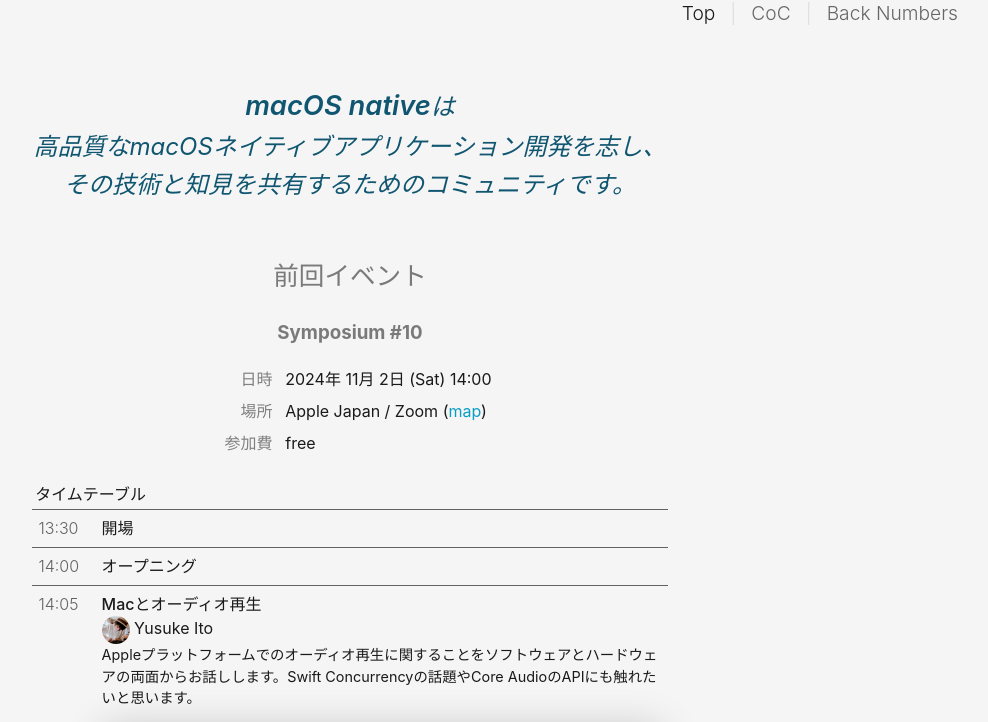
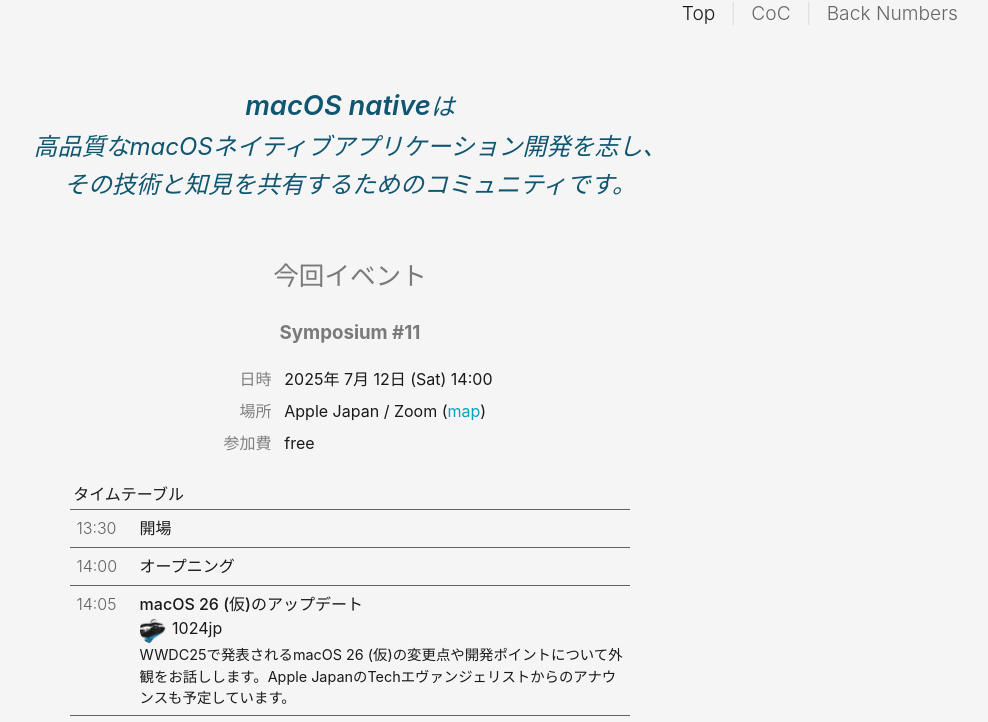
Before and after one commit to macOS-native/macos-native.github.io, a Jekyll site: the page built from index.md, in a window 1280 px wide and 1400 px high, scrolled down 357 px. Shown: the top 722 px of the window, without its empty margins (290-1278 px from the left). Built offline with Jekyll 4.4.1, drawn with Linux system fonts in a browser that asks for light colours; some of the changed text lies outside the part shown; grey boxes are pictures that could not be loaded.

Commit message:
Publish symopsium 11

```diff
--- a/_data/events.yml
+++ b/_data/events.yml
@@ -1,3 +1,38 @@
+- title: "Symposium #11"
+  date: 2025-07-12 14:00:00+09:00
+  location:
+    name: Apple Japan / Zoom
+    address: 東京都港区六本木6-10-1 六本木ヒルズ森タワー
+    map: https://maps.apple.com/?address=6-10-1%20Roppongi,%20Minato,%20Tokyo,%20Japan%20106-0032&auid=4332199426080983867&ll=35.660305,139.729490&lsp=9902&q=Apple%20Japan%20Inc.
+  fee: "free"
+  entry_url: https://macos-native.connpass.com/event/358680/
+  timetable:
+    - time: "13:30"
+      title: "開場"
+    - time: "14:00"
+      title: "オープニング"
+    - time: "14:05"
+      title: "macOS 26 (仮)のアップデート"
+      presenter:
+        name: 1024jp
+        avatar: 1024jp
+      description: |
+        WWDC25で発表されるmacOS 26 (仮)の変更点や開発ポイントについて外観をお話しします。Apple JapanのTechエヴァンジェリストからのアナウンスも予定しています。
+    - time: "14:40"
+      title: "TBD"
+      description: |
+        発表枠あります。もし話したい方いらしたら打診ください。
+    - time: "15:10"
+      title: "休憩"
+    - time: "15:30"
+      title: "macOS 26(仮)どうよ？"
+      presenter:
+        name: macOS nativeコアメンバー（1024jp, ずむ, usagimaru, 貫井伸隆）
+      description: |
+        新しいmacOSについて、本macOS nativeのコアメンバーで座談会形式で放談します。
+    - time: "17:00"
+      title: "解散"
+
 - title: "Symposium #10"
   date: 2024-11-02 14:00:00+09:00
   location:
--- a/index.md
+++ b/index.md
@@ -11,21 +11,18 @@
 
 
 
-## 前回イベント
+## 今回イベント
 
 {% for event in site.data.events limit:1 %}
 {% include event.html event=event entry_link=false %}
 {% endfor %}
 
-### 登壇者
+<!--### 登壇者
 
 <div class="member">
-{% include profile.html param="novi_" %}
-{% include profile.html param="Biacco42" %}
-{% include profile.html param="kishikawakatsumi" %}
 {% include profile.html param="usagimaru" %}
 {% include profile.html param="1024jp" %}
-</div>
+</div>-->
 
 
 ## 対象
```
